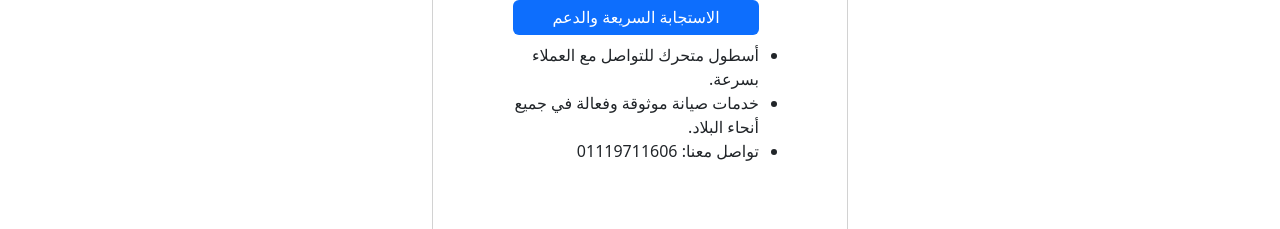
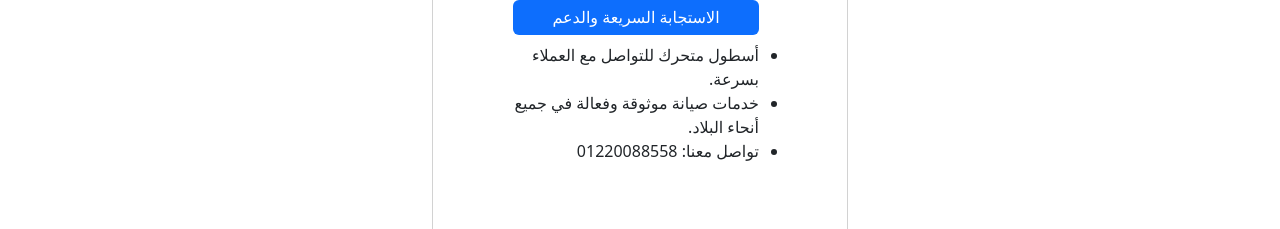
Before and after one commit to Islam-Turky/Samsung, a React (Vite) app in the folder maintainace-place/: page / in a window 1280 px wide. Shown: the part 4940-5169 px from the top of the page. Built offline with nearby package versions, Linux system fonts and the light colour scheme.

Commit message:
edit mob

```diff
--- a/maintainace-place/src/App.jsx
+++ b/maintainace-place/src/App.jsx
@@ -158,7 +158,7 @@ function App() {
           <h6 className='text-center text-white p-2 bg-primary' style={{ borderRadius: '6px' }}>الاستجابة السريعة والدعم</h6>
           <li>أسطول متحرك للتواصل مع العملاء بسرعة.</li>
           <li>خدمات صيانة موثوقة وفعالة في جميع أنحاء البلاد.</li>
-          <li>تواصل معنا: 01119711606</li>
+          <li>تواصل معنا: 01220088558</li>
           <br />
         </ul>
         </Card.Text>
```
